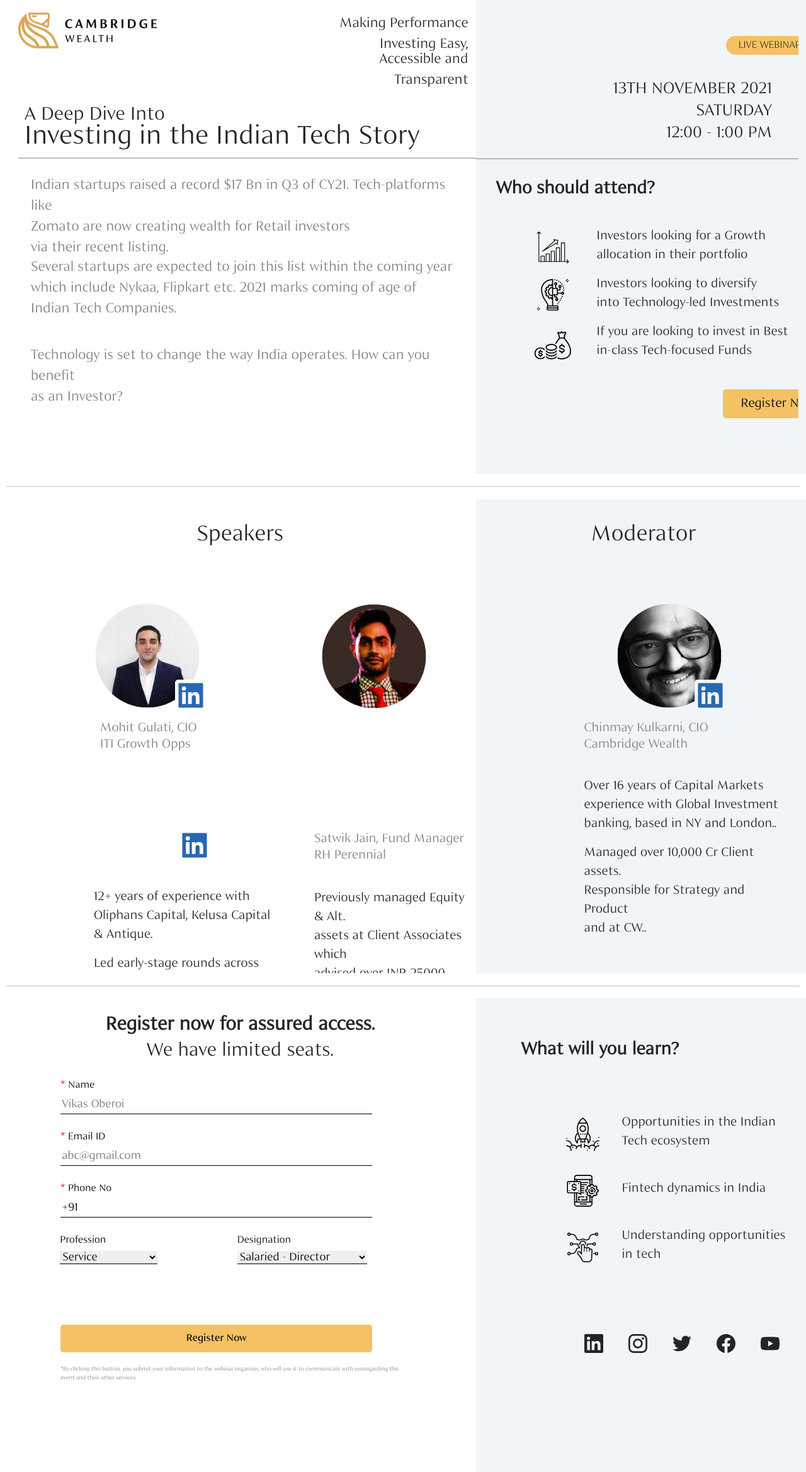
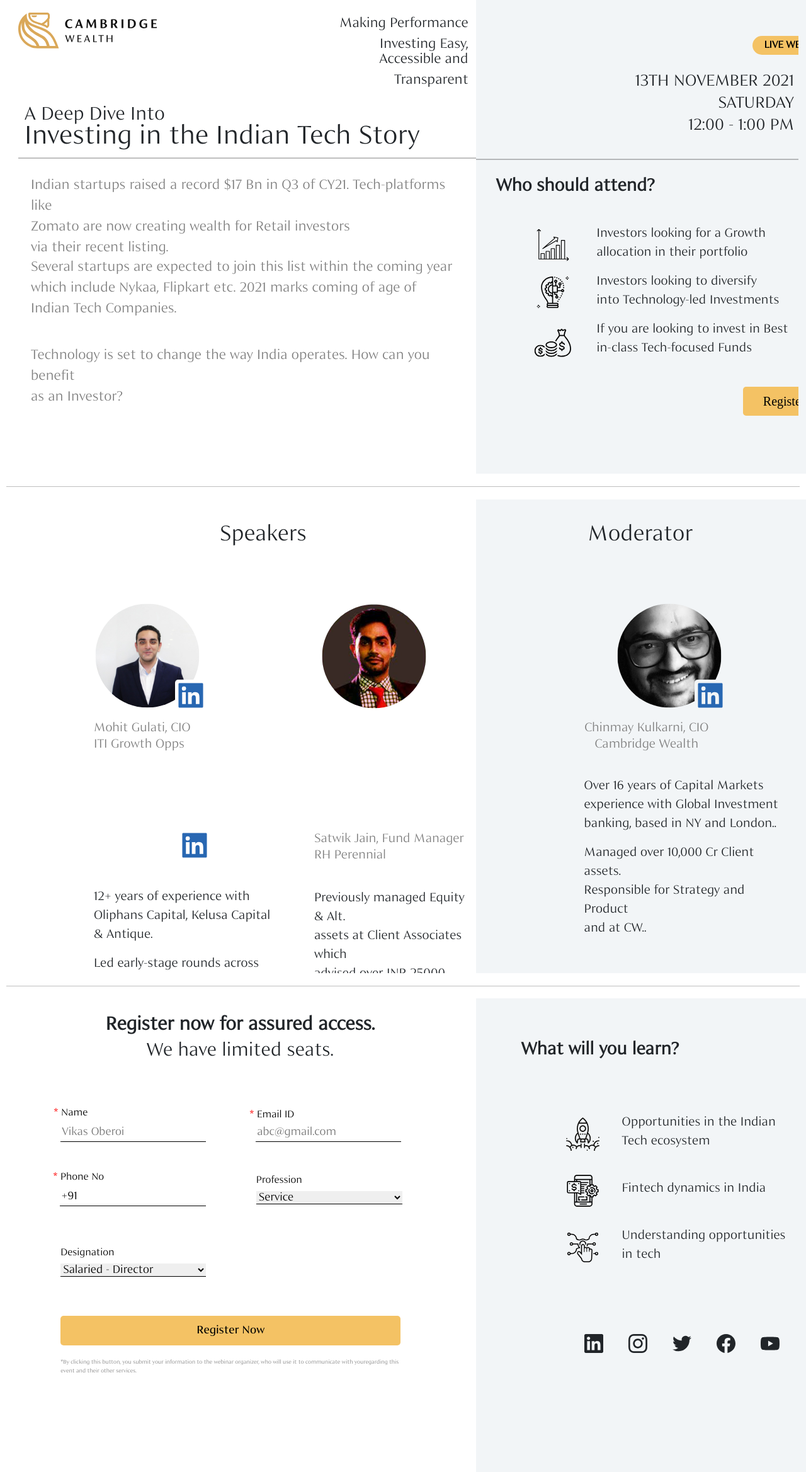
Before and after one commit to Sohan710/CW_webinar, a React (Create React App) app: page / in a window 1280 px wide. Shown: the whole page at 63% size. Built offline with nearby package versions, Linux system fonts and the light colour scheme.

Commit message:
layout v1.1

```diff
--- a/src/App.css
+++ b/src/App.css
@@ -71,14 +71,14 @@
   font-size: 26px;
   text-align: right;
   margin-top: 23px;
-  margin-right: 30px;
+  margin-right: -5px;
 }
 #t3 {
   font-family: 'BegumSans';
   font-size: 26px;
   text-align: right;
   margin-top: -20px;
-  margin-right: 30px;
+  margin-right: -5px;
 }
 #t4 {
   font-family: 'BegumSans';
@@ -86,7 +86,7 @@
   text-align: right;
   margin-top: -20px;
   padding-bottom: 20px;
-  margin-right: 30px;
+  margin-right: -5px;
 }
 
 .butt{
@@ -98,19 +98,20 @@
   background-color: #f4c264;
   border: none;
   color: black;
-  padding: 3px 2px;
+  padding: 3px 3px;
   text-align: center;
   text-decoration: none;
   display: inline-block;
   margin: 0px 5px ;
   margin-top: -25px;
-  margin-bottom: 12px;
+  margin-bottom: px;
   cursor: pointer;
   border-radius: 28px;
-  font-family: 'Begumsans-light';
-  font-weight: 500;
+  font-family: 'Begumsans';
+  font-weight: 1000;
   font-size: 16px;
   width: 160px;
+  margin-left: 47px;
 }
 .butt{
   margin-top: 60px;
@@ -119,7 +120,7 @@
   font-weight: 600;
 }
 .bott_text{
-  margin-top: 25px;
+  margin-top: 20px;
   margin-bottom: 30px;
   margin-left: 20px;
   font-family: 'BegumSans';
@@ -156,17 +157,27 @@
   color: #000;
   font-weight: 500;
   width: 175px;
-  margin-left: 380px;
+  margin-left: 412px;
   margin-top: 10px;
-  font-family: 'BegumSans';
+  font-family: 'Begum Sans Regular';
 }
 
 #title {
   background: (90deg, rgb(255, 255, 255) 0%, rgb(255, 255, 255) 100%);
   font-family: 'BegumSans';
   font-size: 35px;
+  text-align: left;
+  margin-left: 350px;
+  margin-top: 30px;
+
+}
+
+#title1 {
+  background: (90deg, rgb(255, 255, 255) 0%, rgb(255, 255, 255) 100%);
+  font-family: 'BegumSans';
+  font-size: 35px;
   text-align: center;
-  margin-left: 20px;
+  margin-left: 10px;
   margin-top: 30px;
 
 }
--- a/src/App.js
+++ b/src/App.js
@@ -14,6 +14,9 @@
 import Thirdright from './components/Thirdright';
 import Footer from './components/Footer';
 import './font/BegumSans-Regular.ttf';
+
+
+
 function App() {
 
   return (
@@ -35,7 +38,7 @@
               </div>
               <div className="col-sm-4 " >
                 <div className="butt">
-                  <a href="#register"><button class="button" >LIVE WEBINAR <Icon.PlayCircleFill /></button></a>
+                  <a href="#register"><button class="button">LIVE WEBINAR <Icon.PlayCircleFill /></button></a>
                 </div>
                 <p id="t2">13TH NOVEMBER 2021</p>
                 <p id="t3">SATURDAY</p>
@@ -44,7 +47,7 @@
                   style={{
                     color: 'black',
                     height: 2,
-                    marginTop: -16,
+                    marginTop: -3,
                     width: 610,
                     marginLeft: -20
 
@@ -102,7 +105,7 @@
                 <Secondleft />
               </div>
               <div className="col-sm-4 " >
-                <p id = "title">Moderator</p>
+                <p id = "title1">Moderator</p>
                 <Secondright />
               </div>
             </div>
--- a/src/components/Secondleft.css
+++ b/src/components/Secondleft.css
@@ -37,7 +37,7 @@
     font-size: 20px;
     text-align: left;
     margin-top: -50px;
-    margin-left: 160px;
+    margin-left: 150px;
     padding-bottom: 20px;
     color: #808080;
   }
--- a/src/components/Secondright.css
+++ b/src/components/Secondright.css
@@ -14,9 +14,9 @@
 .text_center {
     font-family: 'BegumSans';
     font-size: 20px;
-    text-align: left;
+    text-align: center;
     margin-top: -50px;
-    margin-left: 160px;
+    margin-left: 30px;
     padding-bottom: 20px;
     color: #808080;
 
--- a/src/components/Thirdleft.css
+++ b/src/components/Thirdleft.css
@@ -92,14 +92,15 @@
     color: black;
     /* text-transform: uppercase; */
     border: none;
-    margin-top: 40px;
+    margin-top: 60px;
     padding: 10px;
-    font-size: 16px;
+    font-size: 18px;
     font-weight: 50;
     /* letter-spacing: 10px; */
     font-family: 'Begumsans-medium';
     border-radius: 5px;
     font-weight: 400;
+    width: 540px;
   }
 
   button[type="submit"]:hover,
@@ -198,6 +199,51 @@
     background-color: white;
   }
 
-  #designation {
-    width: 80%;
+
+  #email{
+    width: 42%;
+    margin-left: 310px;
+    margin-top: -70px;
   }
+  #mail{
+    margin-left: 300px;
+    margin-top: -69px;
+  }
+
+
+  #name{
+    width: 42%;
+  }
+  #name1{
+    margin-left: -11px;
+    margin-top: 60px;
+  }
+
+
+  #phone{
+    width: 90%;
+  }
+  #mobile{
+    margin-left: -11px;
+    margin-top: 30px;
+  }
+
+
+  #prof{
+    margin-left: 30px;
+    margin-top: 35px;
+  }
+  #profession{
+    width: 90%;
+    margin-left: 30px;
+  }
+
+
+  #designation{
+    width: 42%;
+    margin-left: 0px;
+  }
+  #desig{
+    margin-top: 30px;
+    margin-left: 0px;
+  }
--- a/src/components/Thirdleft.js
+++ b/src/components/Thirdleft.js
@@ -1,10 +1,10 @@
-import React,{useState} from 'react';
+import React, { useState } from 'react';
 import './Thirdleft.css';
 // import ReactDOM from "react-dom";
 import { useForm, Controller } from "react-hook-form";
 // import Axios from 'axios';
 import { db } from '../firebase-config';
-import {collection, addDoc, setDoc} from "firebase/firestore";
+import { collection, addDoc, setDoc } from "firebase/firestore";
 import Swal from 'sweetalert2'
 function Thirdleft() {
   const url = "https://api.zoom.us/v2/accounts/office@cambridgewealth.in/webinars/98069244111/registrants"
@@ -62,12 +62,12 @@
       return accumulator;
     }, {});
     // db.collection("users").add(formData);
-      addDoc(collection(db,"users"),formData);
+    addDoc(collection(db, "users"), formData);
   };
   console.log(watch("example"));
   return (
     <form onSubmit={saveAnswer}>
-          <label class="required">Name</label>
+      <label class="required" id="name1">Name</label>
       <input id="name" placeholder="Vikas Oberoi"
         {...register("firstName", {
           required: true,
@@ -75,7 +75,7 @@
           pattern: /^[A-Za-z]{3}/i
         })}
       />
-          {errors?.firstName?.type === "required" && <p1><br/></p1>}
+      {errors?.firstName?.type === "required" && <p1><br /></p1>}
       {errors?.firstName?.type === "maxLength" && (
         <p1>Name cannot exceed 25 characters</p1>
       )}
@@ -87,23 +87,25 @@
           {errors?.lastName?.type === "pattern" && (
             <p1>Alphabetical characters only</p1>
           )} */}
-          <label className='required'>Email ID</label>
-          <input id="email" placeholder='abc@gmail.com' {...register("emailID", {required: true, pattern: /^([\w.%+-]+)@([\w-]+\.)+([\w]{2,})$/i })} />
-          {errors?.emailID?.type === "required" && <p1><br/></p1>}
+      <label className='required' id="mail">Email ID</label>
+      <input id="email" placeholder='abc@gmail.com' {...register("emailID", { required: true, pattern: /^([\w.%+-]+)@([\w-]+\.)+([\w]{2,})$/i })} />
+      {errors?.emailID?.type === "required" && <p1><br /></p1>}
       {errors?.emailID?.type === "pattern" && (
         <p1>Invalid email id</p1>
       )}
-
-          <label class="required">Phone No</label>
-          <input id="phone" placeholder="+91 0000000000" defaultValue="+91 " {...register("mobNo", {required: true,minLength:10,maxLength:12 })} />
-          {errors?.mobNo?.type === "required" && <p1><br/></p1>}
+      <div class="row">
+        <div className="col-sm-5">
+          <label class="required" id="mobile">Phone No</label>
+          <input id="phone" placeholder="+91 0000000000" defaultValue="+91 " {...register("mobNo", { required: true, minLength: 10, maxLength: 12 })} />
+          {errors?.mobNo?.type === "required" && <p1><br /></p1>}
           {errors?.mobNo?.type === "number" && (
             <p1>Invalid Mobile Number</p1>
           )}
-          <div class="row">
-            <div class="col-sm-5">
-              <label>Profession</label>
-              <select id="profession" {...register("profession",{required: false})}>
+        </div>
+
+        <div className="col-sm-5">
+          <label id="prof">Profession</label>
+          <select id="profession" {...register("profession", { required: false })}>
             <option value="Service">Service</option>
             <option value="Private">Private</option>
             <option value="Govt Sector">Govt Sector</option>
@@ -114,9 +116,9 @@
           </select>
           {errors?.profession?.type === "required" && <p1></p1>}
         </div>
-            <div className="col-sm-5">
-              <label>Designation</label>
-              <select id="designation" {...register("designation",{required: false})}>
+      </div>
+        <label id="desig">Designation</label>
+        <select id="designation" {...register("designation", { required: false })}>
           <option value="Salaried - Director">Salaried - Director</option>
           <option value="Salaried - VP, SVP">Salaried - VP, SVP</option>
           <option value="Salaried - CEO">Salaried - CEO</option>
@@ -131,8 +133,7 @@
         </select>
 
         {errors?.designation?.type === "required" && <p1></p1>}
-            </div>
-          </div>
+
       <input type="submit" value="Register Now" />
       <div className="last_text">
         <p>*By clicking this button, you submit your information to the webinar organizer, who will use it to communicate with youregarding this event and their other services.</p>
```
Also changed, not shown: 1 other file (tests, documents, lock files or other folders). Lines whose indentation alone changed are shown as unchanged.
